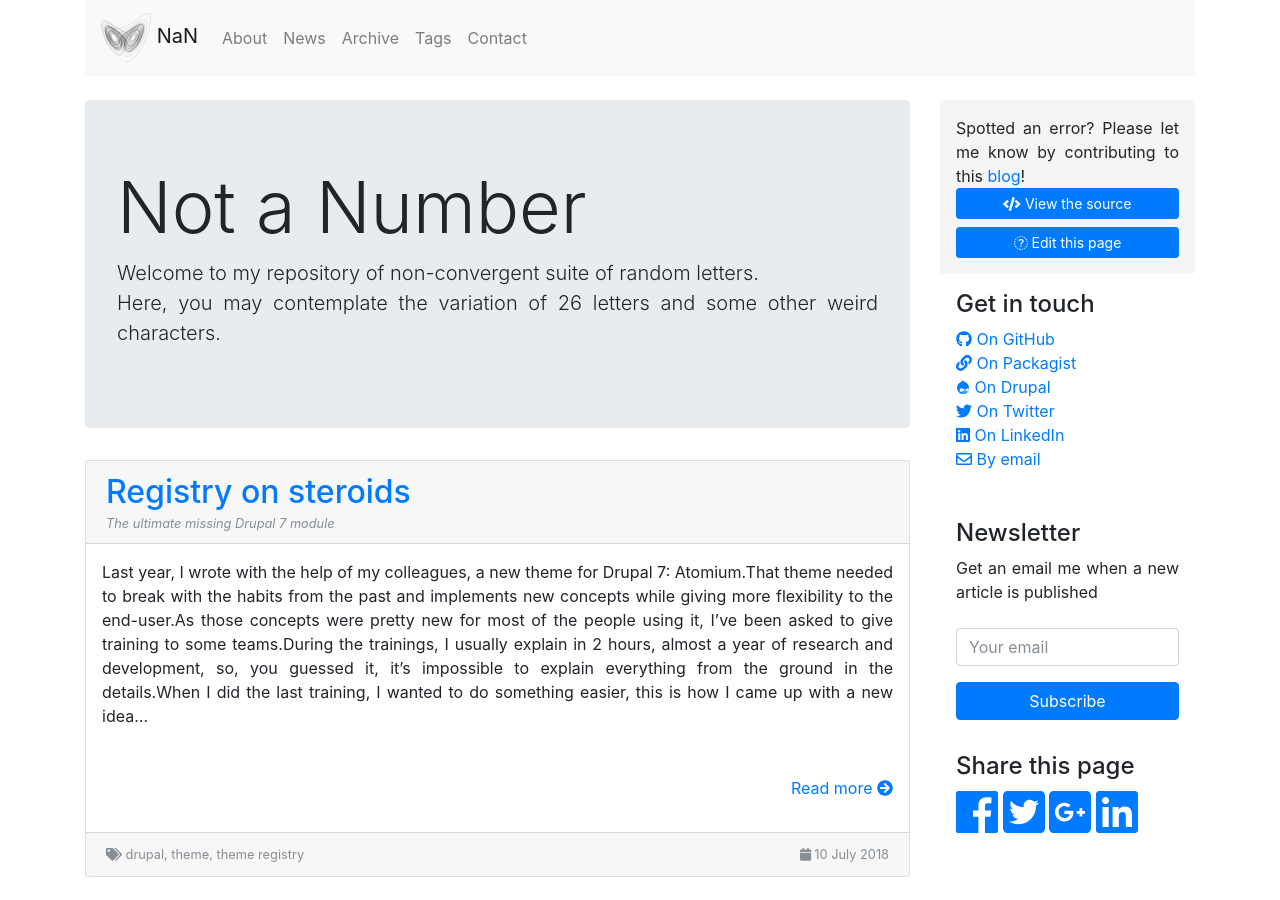
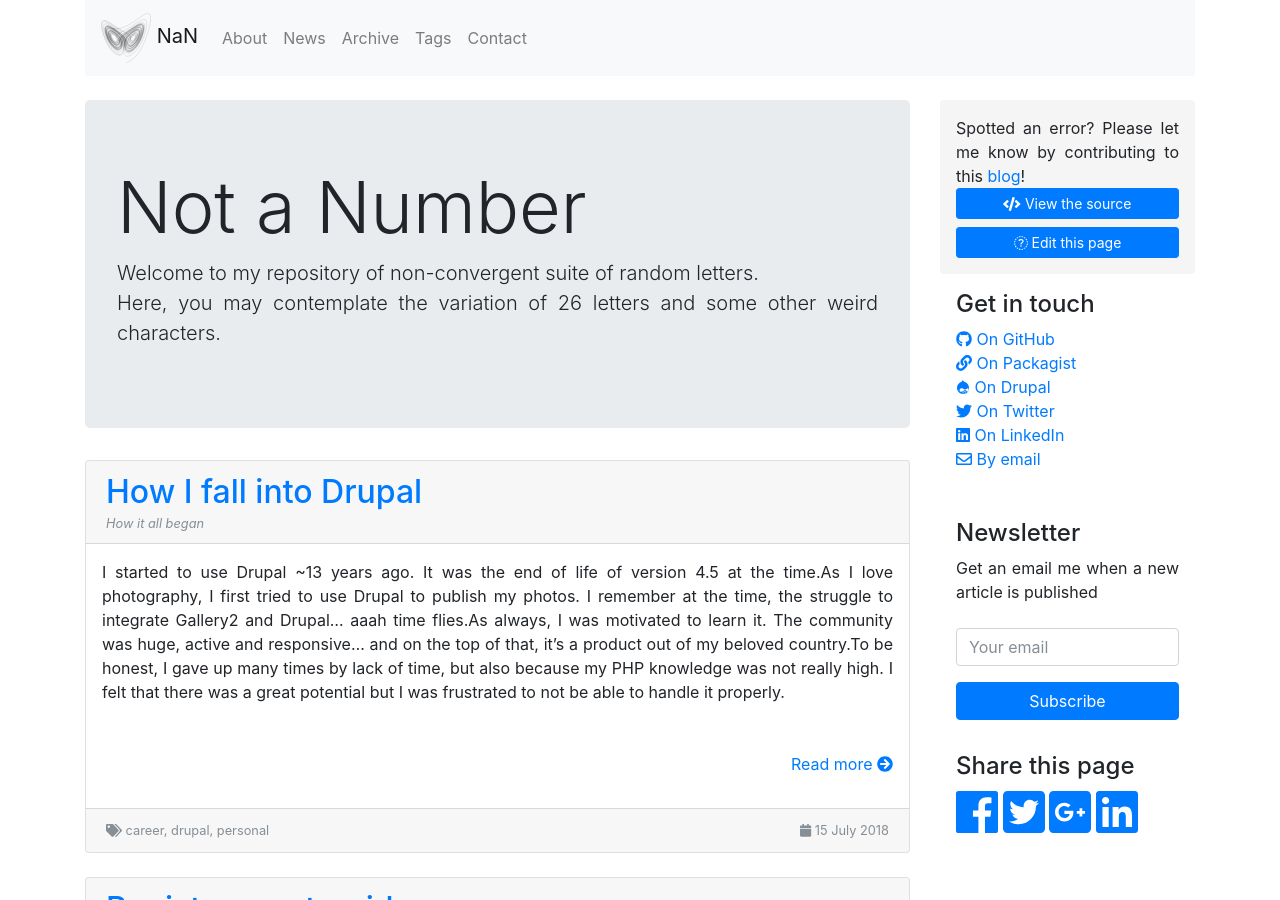
Before and after one commit to drupol/not-a-number.io, a Jekyll site: the page built from index.md, in a window 1280 px wide and 900 px high. Built offline with Jekyll 4.4.1, drawn with Linux system fonts in a browser that asks for light colours; nearby versions of some CDN libraries; some of the changed lines change nothing that is shown.

Commit message:
New article: How I fall into Drupal.

```diff
--- a/_config.yml
+++ b/_config.yml
@@ -136,9 +136,3 @@
   # and include your custom code. Your custom file must be defined at:
   #   ./_includes/custom/[HELPER]
   # where [HELPER] is the name of the helper you are overriding.
-
-defaults:
-  - scope:
-      path: ""
-    values:
-      image: /assets/images/PolDellaiera.jpg
--- a/_layouts/default.html
+++ b/_layouts/default.html
@@ -31,7 +31,7 @@
     <div class="row">
         <div class="col-sm-9">
             {{ content }}
-        </div><!-- /.blog-main -->
+        </div>
 
         <div class="col-sm-3">
             <div class="sidebar-module sidebar-module-inset">
@@ -77,9 +77,9 @@
                 <a href="http://www.linkedin.com/shareArticle?title={{ page.title | cgi_escape }}&url={{ url | cgi_escape }}" target="_blank"><i class="fab fa-linkedin fa-3x"></i></a>
             </div>
 
-        </div><!-- /.blog-sidebar -->
-    </div><!-- /.row -->
-</div><!-- /.container -->
+        </div>
+    </div>
+</div>
 
 {% if page.layout == 'post' %}
 <div class="container">
--- a/_layouts/post.html
+++ b/_layouts/post.html
@@ -33,7 +33,7 @@ layout: default
   </div>
   {% endif %}
 
-  <div  itemprop="articleBody">
+  <div itemprop="articleBody">
     {{ content }}
   </div>
 
--- /dev/null
+++ b/_posts/random/2018-07-15-how-i-fall-into-drupal.md
@@ -0,0 +1,76 @@
+---
+layout: post
+category : random
+title: "How I fall into Drupal"
+subtitle: How it all began
+tags : [drupal, personal, career]
+schema: BlogPosting
+image:
+image_copyrights: ''
+
+---
+{% include JB/setup %}
+
+I started to use Drupal ~13 years ago. It was the end of life of version 4.5 at the time.
+
+As I love photography, I first tried to use Drupal to publish my photos. I remember at the time, the struggle to integrate [Gallery2](http://galleryproject.org/) and Drupal… aaah time flies.
+
+As always, I was motivated to learn it. The community was huge, active and responsive… and on the top of that, it’s a product out of my beloved country.
+To be honest, I gave up many times by lack of time, but also because my PHP knowledge was not really high. I felt that there was a great potential but I was frustrated to not be able to handle it properly.
+
+<!--break-->
+
+Drupal 5 came out, then 6 and I started to do small websites for friends (_we all started like this, isn't it ?_) and then for small customers here and there, etc etc.
+
+Fosdem 2009, for the first time I stumble upon Dries and I even have a picture with him, I asked him a couple of questions, I was so happy to meet him in person!
+
+From that time I started to attend most of the Drupal events in my area… then in Europe… then in the USA, I went from Munich to Portland, met amazing people and have amazing souvenirs.
+
+Then my career took a wrong turn and I had to give up Drupal before starting again just before the release of the long-awaited Drupal 7.
+During 2 years, I did some Drupal sites for customers in my area and also started to customize the sites with custom modules.
+
+That wrong turn turns out to be actually one of the best thing that happened in my career.
+I had the chance to be recruited by a consultancy company and I started to do Drupal not only for my pleasure but for work as well.
+
+During this amazing first Drupal job, I had the chance to meet my first mentor and now friend [Pierre Buyle](https://www.drupal.org/u/pbuyle), a real living encyclopedia. He helped me to complete my lack of Drupal knowledge. From there, I started to write modules on my own. First for public companies, then as open-sourced contrib module.
+At the moment I started to write modules, I found it so enjoyable that I completely gave up site-building, even nowadays, I don't remember when is the last I did some site-building.
+
+10 years later, I wrote ~30 custom and open-sourced modules and I’m still enjoying my work, my colleagues and all the good things that working with Drupal can bring. I gave conferences [in Paris](https://www.dailymotion.com/video/x11k3wr), London, Portland, Brussels...
+
+I think working in such a big community and project is a motivation booster and opens a nice new career perspective for a developer.
+
+However, those who know me personally are probably aware that I had to stop travelling these last years for personal reasons.
+This is why I've been a bit "out-of-sync" with Drupal 8 and I still need to catch up many things. So many things have changed... and I accumulated so many technical debts!
+
+So, Drupal 8 came out and I still need to catch up the ongoing train. I succeeded to convert some of my old modules to it and so far so good, there is nothing to say, I like it very much.
+
+I'm now working as a consultant for the European Commission, I’m mostly working on [OpenEuropa](https://github.com/openeuropa/openeuropa), which is the new version of [NextEuropa](https://github.com/ec-europa/platform-dev), but based on Drupal 8.
+
+One year ago, before OpenEuropa even existed, I’ve been given the task to write a new theme that is going to be the base for all current and future Drupal 7 sites at European Commission.
+I was not so keen at first but I knew that the theme layer in Drupal 7 and 8 (_yes, the theme layer in Drupal 8 needs some changes!_) has room for improvements.
+
+So, I wrote [Atomium]({% post_url 2017-07-10-a-word-about-atomium %}) and [Registry on steroids]({% post_url 2018-07-10-registry-on-steroids %}) with the help of my colleagues and the community. I wrote also [Language Selection Page](https://drupal.org/project/language_selection_page) for Drupal 7 and Drupal 8, and [Administration Language Negotiation](https://drupal.org/project/administration_language_negotiation) (as a POC first), but of them are used on [the First Minister site](https://premier.be), on [the Belgian Monarchy site](https://www.monarchie.be/) and now for OpenEuropa at European Commission.
+
+Besides Drupal and as you can probably see on my blog, I like to learn things related to Sciences and sometimes write PHP packages that helps me understand the theory, like [PHPermutations](https://packagist.org/packages/drupol/phpermutations) and [PHPartition](https://packagist.org/packages/drupol/phpartition).
+
+I also like to learn new frameworks, recently I’ve learned Symfony 4 and made an online application: [SNCBAlerts](https://twitter.com/sncbalerts) (_a twitter account and a Telegram bot_) this funny application is only hosted on Github and automatically deployed by Heroku as soon as I commit/push something.
+
+In the context of work, I wrote [pCAS](https://github.com/openeuropa/pcas) for authenticating users against a CAS server. It can be used by Drupal 7, Drupal 8 and some users are using it internally with their software in Laravel.
+
+I also like to push the boundaries of Drupal 7 as far as possible. I wrote packages that are used everyday by our continuous integration workflow. I explain those in details in this [blogpost]({% post_url 2017-11-10-reaching-and-overpassing-the-Drupal-limits %}).
+
+I also like to experiment and push the boundaries of my own knowledge in PHP by doing packages like [Anonymize](https://packagist.org/packages/drupol/anonymize) or [DynamicObjects](https://packagist.org/packages/drupol/dynamicobjects). I think those libraries are not used by anyone but they helped me to discover and understand a huge amount of new things.
+
+# Why I applied for the Drupal 7 maintainership? #
+
+As you may know now, I [applied](https://www.drupal.org/project/drupal/issues/2982027) for being a provisional maintainer of Drupal 7.
+
+Drupal 7 is still there, even if the trends is decreasing and I’m a bit tired of the lack of responsiveness in the queue and statements like “_Drupal 7 is dead, use Drupal 8_”.
+
+Even this statement is technically true, in the real life, there are still a lot of people and companies that are using it.
+
+So, my goal is to revive the forgotten Drupal 7 and to be responsive and an active maintainer for it.
+
+I want to take care of it for the time being and to provide support for it.
+
+I'll be available on the usual Slack channels or on IRC under the name of @drupol, feel free to have a chat, I speak English, French, Dutch and Italian.
```
